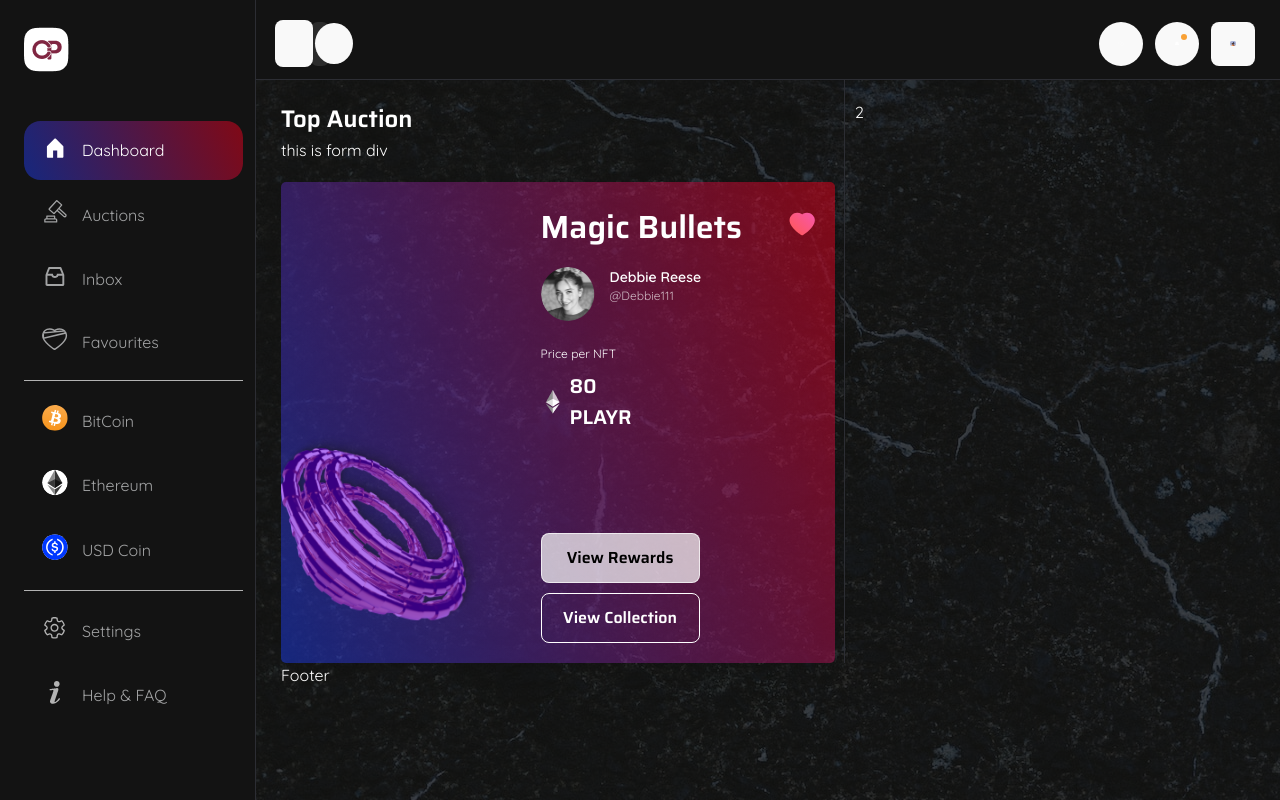
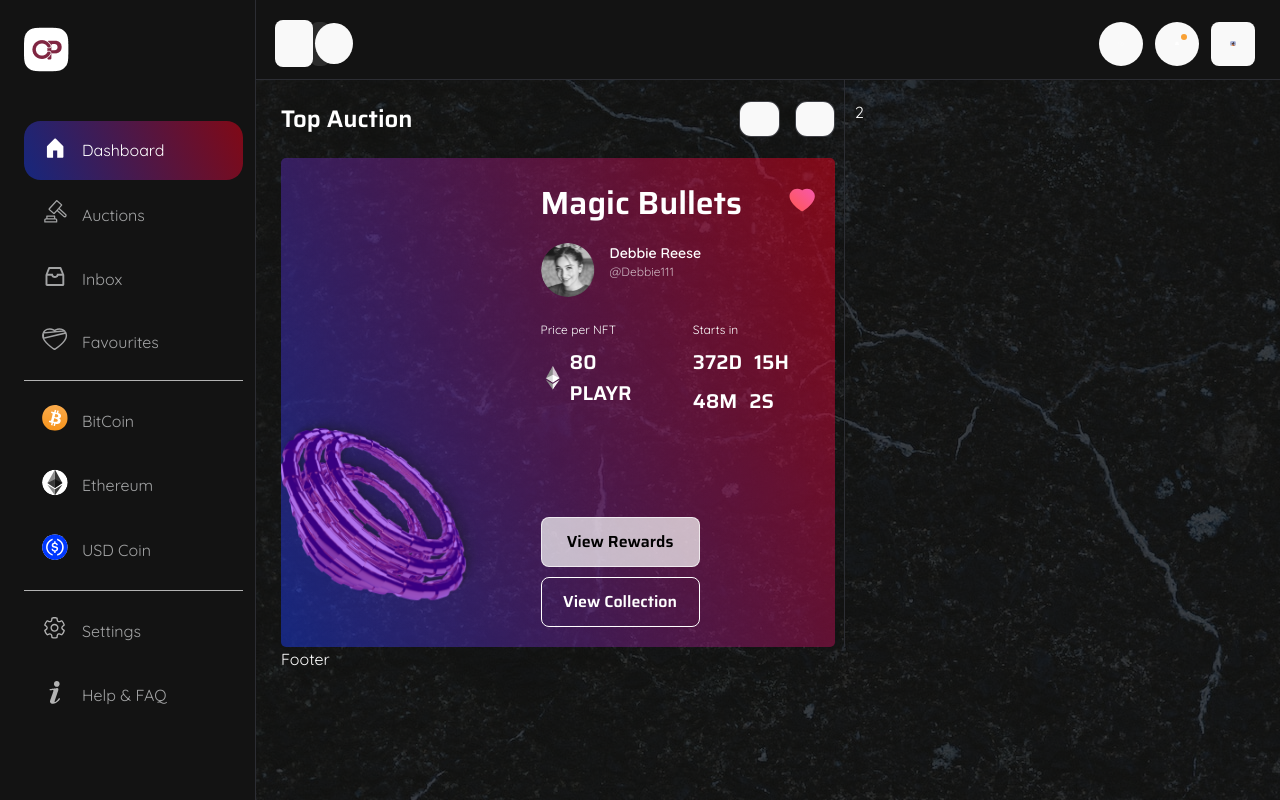
Before and after one commit to mahfuj890/NFT-Dashboard-React, a React app: page / in a window 1280 px wide. Built offline with nearby package versions, Linux system fonts and the light colour scheme; the HTML template or start-up script is replaced by a standard one.

Commit message:
add countdown

```diff
--- a/src/App.jsx
+++ b/src/App.jsx
@@ -1,6 +1,8 @@
 import "../src/assets/sass/style.css";
 import "react-toastify/dist/ReactToastify.css";
 import 'swiper/css';
+import 'swiper/css/navigation';
+import 'swiper/css/pagination';
 import bodyBG from "../src/assets/images/dashboard/bodyBG.jpg";
 import { Routes, Route } from "react-router-dom";
 import { ToastContainer, Slide } from "react-toastify";
--- /dev/null
+++ b/src/Components/Countdown.jsx
@@ -0,0 +1,73 @@
+import React, { useState, useEffect } from "react";
+import PropTypes from "prop-types";
+function Countdown({ eventDate }) {
+  const [timeDays, setTimeDays] = useState();
+  const [timeHour, setTimeHour] = useState();
+  const [timeMinute, setTimeMinute] = useState();
+  const [timeSecond, setTimeSecond] = useState();
+  const [expireMessage, setExpireMessage] = useState(false);
+  let intervalTime, distance;
+  const startTimer = () => {
+    const countDownDate = new Date(eventDate).getTime();
+
+    intervalTime = setInterval(() => {
+      const nowDate = new Date().getTime();
+      distance = countDownDate - nowDate;
+      const daysCount = Math.floor(distance / (24 * 60 * 60 * 1000));
+      const hourCount = Math.floor(
+        (distance % (24 * 60 * 60 * 1000)) / (1000 * 60 * 60)
+      );
+      const minuteCount = Math.floor(
+        (distance % (60 * 60 * 1000)) / (1000 * 60)
+      );
+      const secondCount = Math.floor((distance % (60 * 1000)) / 1000);
+      //Stop Timer
+      if (distance < 0) {
+        setExpireMessage(true);
+        clearInterval(intervalTime.current);
+      }
+      //Update Timer
+      else {
+        setTimeDays(daysCount);
+        setTimeHour(hourCount);
+        setTimeMinute(minuteCount);
+        setTimeSecond(secondCount);
+      }
+    });
+  };
+
+  useEffect(() => {
+    startTimer();
+    return () => {
+      clearInterval(intervalTime.current);
+    };
+  }, []);
+
+  if (expireMessage) {
+    return (
+      <>
+        <h5 className="expoire_msg">Sorry, the offer does't exit</h5>
+      </>
+    );
+  } else {
+    return (
+      <div className="countdown_wrapper">
+        <ul className="d-flex align-items-center flex-wrap-wrap g-sm">
+          <li>{timeDays}D</li>
+          <li>{timeHour}H</li>
+          <li>{timeMinute}M</li>
+          <li>{timeSecond}S</li>
+        </ul>
+      </div>
+    );
+  }
+}
+
+Countdown.propTypes = {
+  eventDate: PropTypes.string,
+};
+Countdown.defaultProps = {
+  eventDate: "Dec 31,2025",
+};
+
+export default Countdown;
--- /dev/null
+++ b/src/Components/Section/SliderArrow.jsx
@@ -0,0 +1,39 @@
+import React from "react";
+
+function SliderArrow({sliderNextIcon,sliderPreviousIcon,}) {
+  return (
+    <div className="slider_arrow_area d-flex align-items-center flex-wrap-wrap g-lg">
+      <button type="button" className= {`slider_arrow ${sliderPreviousIcon}`}>
+        <svg
+          width="23"
+          height="23"
+          viewBox="0 0 23 23"
+          fill="none"
+          xmlns="http://www.w3.org/2000/svg"
+        >
+          <path
+            d="M15.5912 17.3606C15.5107 17.4413 15.4151 17.5054 15.3098 17.5491C15.2045 17.5927 15.0916 17.6152 14.9776 17.6152C14.8636 17.6152 14.7507 17.5927 14.6454 17.5491C14.5401 17.5054 14.4445 17.4413 14.364 17.3606L8.53285 11.5295C8.46857 11.4653 8.41758 11.3891 8.38278 11.3052C8.34799 11.2214 8.33008 11.1314 8.33008 11.0406C8.33008 10.9498 8.34799 10.8599 8.38278 10.776C8.41758 10.6922 8.46857 10.616 8.53285 10.5518L14.364 4.72067C14.7037 4.38092 15.2515 4.38092 15.5912 4.72067C15.931 5.06042 15.931 5.60817 15.5912 5.94792L10.502 11.0372L15.5982 16.1334C15.931 16.4731 15.931 17.0209 15.5912 17.3606Z"
+            fill="#959799"
+            fillOpacity="0.5"
+          />
+        </svg>
+      </button>
+      <button type="button" className= {`slider_arrow ${sliderNextIcon}`}>
+        <svg
+          width="24"
+          height="23"
+          viewBox="0 0 24 23"
+          fill="none"
+          xmlns="http://www.w3.org/2000/svg"
+        >
+          <path
+            d="M8.20563 17.3606C8.28614 17.4413 8.38178 17.5054 8.48708 17.5491C8.59237 17.5927 8.70525 17.6152 8.81925 17.6152C8.93325 17.6152 9.04613 17.5927 9.15143 17.5491C9.25673 17.5054 9.35237 17.4413 9.43288 17.3606L15.264 11.5295C15.3283 11.4653 15.3793 11.3891 15.4141 11.3052C15.4489 11.2214 15.4668 11.1314 15.4668 11.0406C15.4668 10.9498 15.4489 10.8599 15.4141 10.776C15.3793 10.6922 15.3283 10.616 15.264 10.5518L9.43288 4.72067C9.09313 4.38092 8.54538 4.38092 8.20563 4.72067C7.86588 5.06041 7.86588 5.60817 8.20563 5.94792L13.2949 11.0372L8.1987 16.1334C7.86589 16.4731 7.86589 17.0209 8.20563 17.3606Z"
+            fill="#959799"
+          />
+        </svg>
+      </button>
+    </div>
+  );
+}
+
+export default SliderArrow;
--- a/src/Components/Section/ToActionSection.jsx
+++ b/src/Components/Section/ToActionSection.jsx
@@ -1,11 +1,22 @@
 import React from "react";
+import Countdown from "../Countdown";
 import PageTitle from "../PageTitle";
 import ToActionSlider from "../Slider/ToActionSlider";
+import SliderArrow from "./SliderArrow";
 
 function ToActionSection() {
   return (
     <div>
-      <PageTitle text="Top Auction" children={<div>this is form div</div>} />
+      <PageTitle
+        text="Top Auction"
+        children={
+          <SliderArrow
+            sliderNextIcon={"top_auction_slider_next_icon"}
+            sliderPreviousIcon={"top_auction_slider_prev_icon"}
+          />
+        }
+      />
+
       <div className="slider_area">
         <ToActionSlider />
       </div>
--- a/src/Components/Slider/ToActionSlider.jsx
+++ b/src/Components/Slider/ToActionSlider.jsx
@@ -1,14 +1,20 @@
 import { Swiper, SwiperSlide } from "swiper/react";
+import { Navigation } from "swiper";
 import topActionSliderData from "../../Data/TopActionSliderData";
 import { Link } from "react-router-dom";
+import Countdown from "../Countdown";
 function ToActionSlider() {
   return (
     <div className="slider_area">
       <Swiper
+        modules={[Navigation]}
         spaceBetween={10}
         slidesPerView={1}
-        onSlideChange={() => console.log("slide change")}
-        onSwiper={(swiper) => console.log(swiper)}
+        navigation={{
+          prevEl: ".top_auction_slider_prev_icon",
+          nextEl: ".top_auction_slider_next_icon",
+        }}
+
       >
         {topActionSliderData.map((data) => {
           return (
@@ -37,10 +43,14 @@ function ToActionSlider() {
                     <div className="price_item">
                       <h5> {data.priceNft} </h5>
                       <h4>
-                        {" "}
-                        <img src={data.sliderCoinImg} alt="slider icon" />{" "}
-                        {data.nftPlayar}{" "}
+
+                        <img src={data.sliderCoinImg} alt="slider icon" />
+                        {data.nftPlayar}
                       </h4>
+                    </div>
+                    <div className="price_item">
+                      <h5> {data.eventStartTitle} </h5>
+                       <Countdown eventDate={data.eventEndDate} />
                     </div>
                   </div>
                   <div className="slider_btn_area d-flex align-items-center flex-wrap-wrap g-lg">
--- a/src/Data/TopActionSliderData.js
+++ b/src/Data/TopActionSliderData.js
@@ -10,8 +10,62 @@ const topActionSliderData = [
     userId: "@Debbie111",
     priceNft: "Price per NFT",
     nftPlayar: "80 PLAYR",
+    eventStartTitle: "Starts in",
+    eventEndDate:'Sep 14,2023',
     sliderButton1: "View Rewards",
     sliderButton2: "View Collection",
+
+  },
+  {
+    id: 2,
+    sliderImg: "../../src/assets/images/dashboard/top_action_img.png",
+    sliderUserImg: "../../src/assets/images/dashboard/top_actions_user.png",
+    sliderCoinImg: "../../src/assets/images/icon/eather_icon.png",
+    sliderHeartImg: "../../src/assets/images/icon/hear_img.svg",
+    title: "Magic Bullets",
+    userName: "Debbie Reese",
+    userId: "@Debbie111",
+    priceNft: "Price per NFT",
+    nftPlayar: "80 PLAYR",
+    eventStartTitle: "Starts in",
+    eventEndDate:'Dec 25,2022',
+    sliderButton1: "View Rewards",
+    sliderButton2: "View Collection",
+
+  },
+  {
+    id: 3,
+    sliderImg: "../../src/assets/images/dashboard/top_action_img.png",
+    sliderUserImg: "../../src/assets/images/dashboard/top_actions_user.png",
+    sliderCoinImg: "../../src/assets/images/icon/eather_icon.png",
+    sliderHeartImg: "../../src/assets/images/icon/hear_img.svg",
+    title: "Magic Bullets",
+    userName: "Debbie Reese",
+    userId: "@Debbie111",
+    priceNft: "Price per NFT",
+    nftPlayar: "80 PLAYR",
+    eventStartTitle: "Starts in",
+    eventEndDate:'Sep 25,2023',
+    sliderButton1: "View Rewards",
+    sliderButton2: "View Collection",
+
+  },
+  {
+    id: 1,
+    sliderImg: "../../src/assets/images/dashboard/top_action_img.png",
+    sliderUserImg: "../../src/assets/images/dashboard/top_actions_user.png",
+    sliderCoinImg: "../../src/assets/images/icon/eather_icon.png",
+    sliderHeartImg: "../../src/assets/images/icon/hear_img.svg",
+    title: "Magic Bullets",
+    userName: "Debbie Reese",
+    userId: "@Debbie111",
+    priceNft: "Price per NFT",
+    nftPlayar: "80 PLAYR",
+    eventStartTitle: "Starts in",
+    eventEndDate:'May 25,2024',
+    sliderButton1: "View Rewards",
+    sliderButton2: "View Collection",
+
   },
 ];
 export default topActionSliderData;
--- a/src/assets/sass/base/_comon.scss
+++ b/src/assets/sass/base/_comon.scss
@@ -244,6 +244,13 @@ input[type="number"] {
     background: $menu-gradient-hover;
   }
 }
+.header_area {
+  display: flex;
+  align-items: center;
+  justify-content: space-between;
+  flex-wrap: wrap;
+  gap: 10px;
+}
 .page_title {
   font-family: $secondery-font;
   font-weight: 600;
@@ -359,3 +366,45 @@ input[type="number"] {
     }
   }
 }
+
+//Slider Arrow
+.slider_arrow_area {
+  .slider_arrow {
+    display: flex;
+    align-items: center;
+    justify-content: center;
+    width: 36px;
+    height: 36px;
+    border: 1.10938px solid rgba($black-color-2c, 0.9) !important;
+    border-radius: 12px;
+    @include hover-transition();
+    &:hover {
+      background-color: $black-color-2c;
+      path {
+        fill: $white-color;
+      }
+    }
+  }
+}
+
+//Count Down Text
+.countdown_wrapper{
+  margin-top: 10px;
+  ul{
+    li{
+      font-family: $secondery-font;
+      font-weight: 600;
+font-size: 20px;
+line-height: 31px;
+color: $white-color;
+    }
+  }
+}
+.expoire_msg{
+  font-family: $secondery-font;
+  font-weight: 600 !important;
+font-size: 18px !important;
+line-height: 31px !important;
+color: $white-color;
+margin-top: 10px;
+}
--- a/src/assets/sass/layouts/_header.scss
+++ b/src/assets/sass/layouts/_header.scss
@@ -2,6 +2,7 @@
   position: fixed;
   top: 0;
   left: 0px;
+  z-index: 100;
   width: 100%;
   height: 80px;
   padding: 20px 25px;
--- a/src/assets/sass/style.css
+++ b/src/assets/sass/style.css
@@ -9,6 +9,7 @@
   position: fixed;
   top: 0;
   left: 0px;
+  z-index: 100;
   width: 100%;
   height: 80px;
   padding: 20px 25px;
@@ -1039,6 +1040,14 @@ input[type=number] {
   background: linear-gradient(45.58deg, rgba(0, 66, 255, 0.7) -15.84%, rgba(205, 0, 27, 0.5) 98.75%);
 }
 
+.header_area {
+  display: flex;
+  align-items: center;
+  justify-content: space-between;
+  flex-wrap: wrap;
+  gap: 10px;
+}
+
 .page_title {
   font-family: "Saira", sans-serif;
   font-weight: 600;
@@ -1165,4 +1174,45 @@ input[type=number] {
     transition: 0.5s;
     display: block;
   }
+}
+
+.slider_arrow_area .slider_arrow {
+  display: flex;
+  align-items: center;
+  justify-content: center;
+  width: 36px;
+  height: 36px;
+  border: 1.10938px solid rgba(44, 45, 51, 0.9) !important;
+  border-radius: 12px;
+  transition: all 0.5s ease-in-out;
+  -webkit-transition: all 0.5s ease-in-out;
+  -moz-transition: all 0.5s ease-in-out;
+  -ms-transition: all 0.5s ease-in-out;
+  -o-transition: all 0.5s ease-in-out;
+}
+.slider_arrow_area .slider_arrow:hover {
+  background-color: #2C2D33;
+}
+.slider_arrow_area .slider_arrow:hover path {
+  fill: white;
+}
+
+.countdown_wrapper {
+  margin-top: 10px;
+}
+.countdown_wrapper ul li {
+  font-family: "Saira", sans-serif;
+  font-weight: 600;
+  font-size: 20px;
+  line-height: 31px;
+  color: white;
+}
+
+.expoire_msg {
+  font-family: "Saira", sans-serif;
+  font-weight: 600 !important;
+  font-size: 18px !important;
+  line-height: 31px !important;
+  color: white;
+  margin-top: 10px;
 }/*# sourceMappingURL=style.css.map */
```
Also changed, not shown: 1 other file (tests, documents, lock files or other folders).
